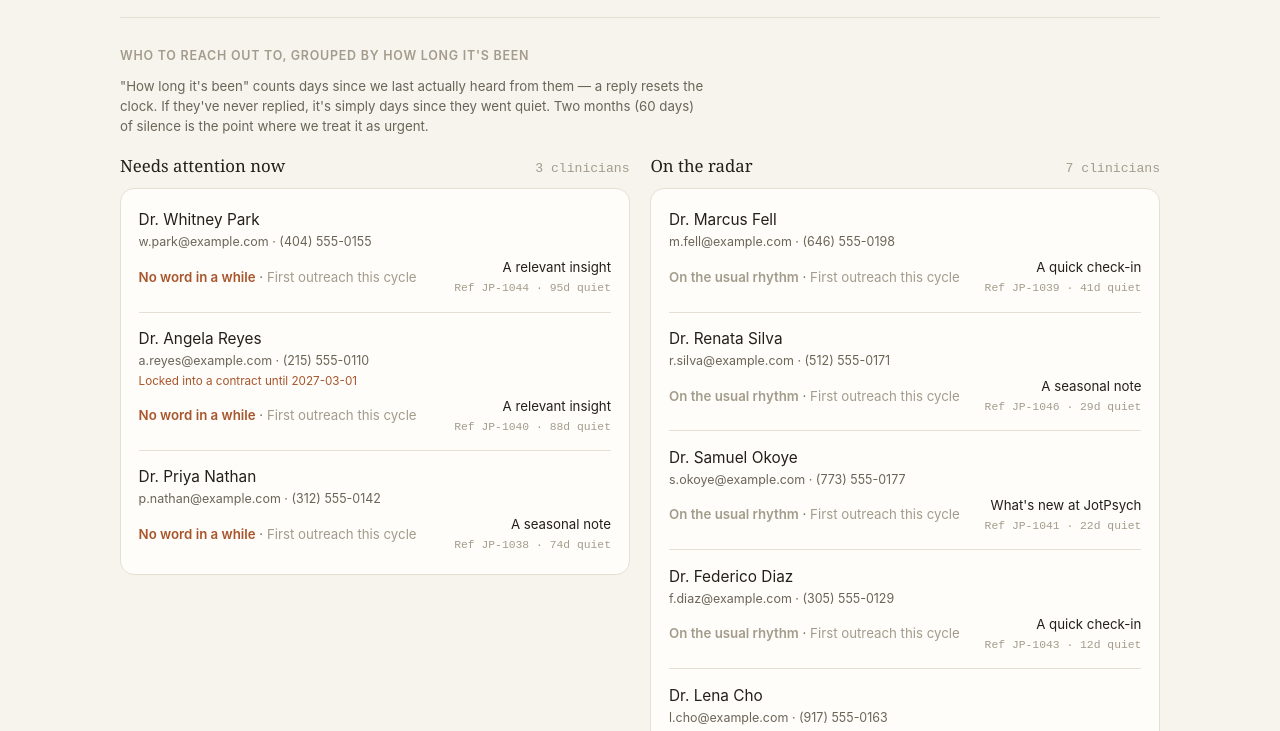
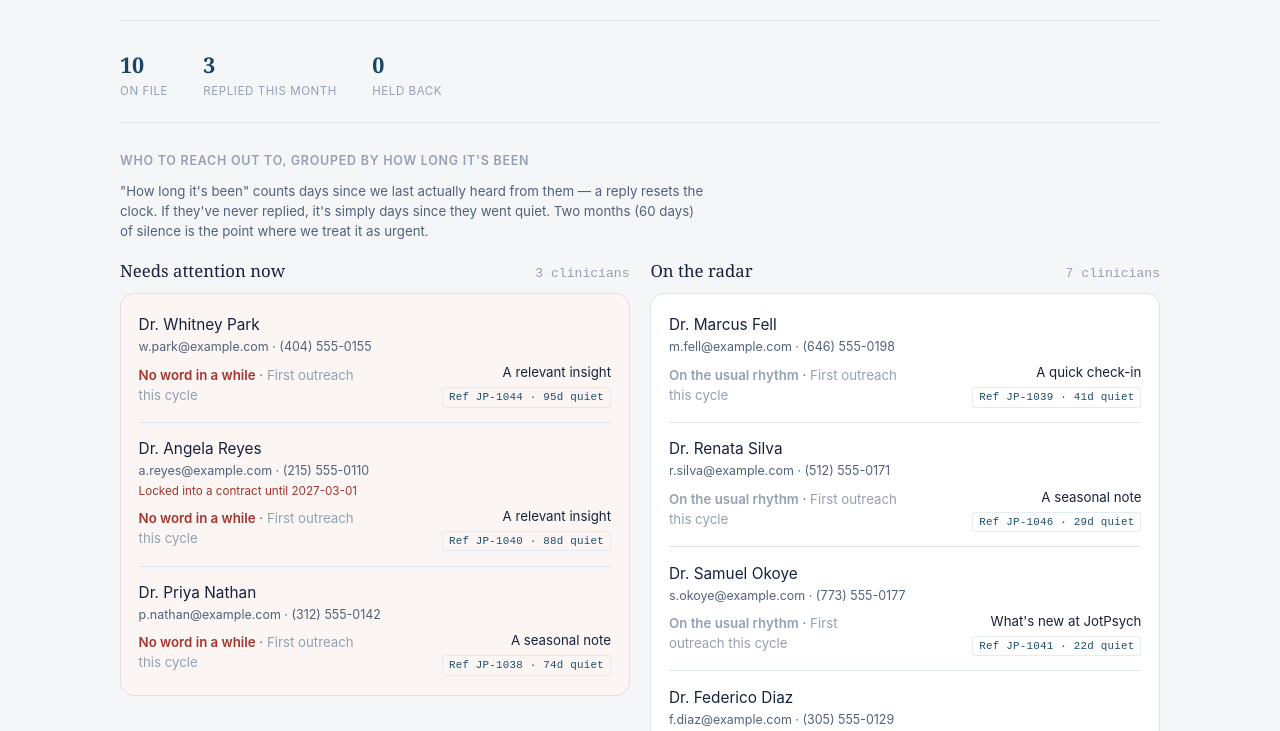
Before and after one commit to priy022/jotpsych, a plain HTML site: page index.html in a window 1280 px wide. Shown: the part 264-995 px from the top of the page. Drawn offline with Linux system fonts and the light colour scheme.

Commit message:
Add files via upload

```diff
--- a/index.html
+++ b/index.html
@@ -6,18 +6,20 @@
 <title>JotPsych — Staying in Touch</title>
 <style>
   :root {
-    --paper: #f7f4ee;
-    --panel: #fffdf9;
-    --ink: #23201a;
-    --ink-soft: #6b6558;
-    --ink-faint: #a39c8c;
-    --line: #e6e0d3;
-    --accent: #a8552c;
-    --accent-bg: #f3e3d8;
-    --calm: #3f6e5e;
-    --calm-bg: #e4ede8;
-    --warn: #8a6d1f;
-    --warn-bg: #f5edd6;
+    --paper: #f4f6f8;
+    --panel: #ffffff;
+    --ink: #16233a;
+    --ink-soft: #52627a;
+    --ink-faint: #94a1b3;
+    --line: #e0e5eb;
+    --accent: #a3352c;
+    --accent-bg: #f4e3e0;
+    --calm: #1d4e6e;
+    --calm-bg: #e3ecf2;
+    --brand: #17456b;
+    --brand-bg: #e7eef4;
+    --warn: #6b4d10;
+    --warn-bg: #f2ecd9;
     --serif: Georgia, 'Iowan Old Style', 'Palatino Linotype', serif;
     --sans: -apple-system, BlinkMacSystemFont, 'Segoe UI', sans-serif;
     --mono: 'SF Mono', 'Courier New', monospace;
@@ -56,7 +58,7 @@
     cursor: pointer;
     font-family: var(--sans);
   }
-  button.pill.active { background: var(--ink); color: var(--paper); border-color: var(--ink); }
+  button.pill.active { background: var(--brand); color: #fff; border-color: var(--brand); }
   button.pill:hover:not(.active) { border-color: var(--ink-faint); }
 
   .filter-row {
@@ -74,22 +76,42 @@
 
   .reassess-banner {
     display: none;
-    background: var(--warn-bg);
-    border: 1px solid #e3d5a3;
-    border-radius: 12px;
-    padding: 1rem 1.2rem;
+    background: var(--panel);
+    border-left: 3px solid var(--warn);
+    border-radius: 4px;
+    padding: 0.9rem 1.2rem;
     margin-bottom: 1.6rem;
-    font-size: 0.9rem;
-    color: #5f4c14;
+    font-size: 0.88rem;
+    color: var(--ink-soft);
     line-height: 1.55;
   }
   .reassess-banner.show { display: block; }
-  .reassess-banner b { color: #4a3b0f; }
+  .reassess-banner b { color: var(--ink); font-weight: 700; }
+  .reassess-banner .eyebrow {
+    display: block;
+    font-size: 0.7rem;
+    text-transform: uppercase;
+    letter-spacing: 0.06em;
+    color: var(--warn);
+    font-weight: 600;
+    margin-bottom: 3px;
+  }
 
   .headline { margin-bottom: 1.8rem; padding-bottom: 1.4rem; border-bottom: 1px solid var(--line); }
-  .headline .big { font-family: var(--serif); font-size: 2rem; font-weight: 400; margin: 0 0 0.3rem; }
-  .headline .big em { font-style: normal; color: var(--accent); }
+  .headline .big { font-family: var(--serif); font-size: 2.1rem; font-weight: 400; letter-spacing: -0.01em; margin: 0 0 0.3rem; font-variant-numeric: tabular-nums; }
+  .headline .big em { font-style: normal; font-weight: 700; color: var(--accent); }
   .headline .sub { color: var(--ink-soft); font-size: 0.94rem; margin: 0; max-width: 68ch; }
+
+  .stat-strip {
+    display: flex;
+    gap: 2.2rem;
+    margin-bottom: 1.8rem;
+    padding-bottom: 1.4rem;
+    border-bottom: 1px solid var(--line);
+    flex-wrap: wrap;
+  }
+  .stat-block .num { font-family: var(--serif); font-size: 1.35rem; font-weight: 700; color: var(--brand); font-variant-numeric: tabular-nums; }
+  .stat-block .label { font-size: 0.72rem; text-transform: uppercase; letter-spacing: 0.05em; color: var(--ink-faint); margin-top: 1px; }
 
   .section-label {
     font-size: 0.78rem; text-transform: uppercase; letter-spacing: 0.06em;
@@ -105,6 +127,7 @@
   .stale-col-head .count { font-family: var(--mono); font-size: 0.82rem; color: var(--ink-faint); }
 
   .card-list { background: var(--panel); border: 1px solid var(--line); border-radius: 14px; padding: 0.3rem 1.1rem; }
+  .card-list.urgent-list { background: #fbf5f4; border-color: #ecdcd9; }
   .row {
     padding: 0.9rem 0;
     border-bottom: 1px solid var(--line);
@@ -124,7 +147,17 @@
   .trend.down { color: var(--accent); }
   .trend.flat { color: var(--ink-faint); }
   .row .action { text-align: right; font-size: 0.83rem; }
-  .row .refcode { display: block; font-family: var(--mono); font-size: 0.71rem; color: var(--ink-faint); margin-top: 2px; }
+  .row .refcode {
+    display: inline-block;
+    font-family: var(--mono);
+    font-size: 0.68rem;
+    color: var(--calm);
+    margin-top: 4px;
+    padding: 1px 6px;
+    border: 1px solid var(--calm-bg);
+    border-radius: 3px;
+    letter-spacing: 0.02em;
+  }
   .empty-note { font-size: 0.85rem; color: var(--ink-faint); font-style: italic; padding: 0.9rem 0; }
 
   .secondary-grid { display: grid; grid-template-columns: 1fr 1fr; gap: 1.5rem; }
@@ -174,6 +207,7 @@
   <div class="reassess-banner" id="reassessBanner"></div>
 
   <div class="headline" id="headline"></div>
+  <div class="stat-strip" id="statStrip"></div>
 
   <p class="section-label">Who to reach out to, grouped by how long it's been</p>
   <p class="section-note">"How long it's been" counts days since we last actually heard from them — a reply resets the clock. If they've never replied, it's simply days since they went quiet. Two months (60 days) of silence is the point where we treat it as urgent.</p>
@@ -181,7 +215,7 @@
   <div class="stale-columns">
     <div>
       <div class="stale-col-head"><h3>Needs attention now</h3><span class="count" id="urgentCount"></span></div>
-      <div class="card-list" id="urgentRows"></div>
+      <div class="card-list urgent-list" id="urgentRows"></div>
     </div>
     <div>
       <div class="stale-col-head"><h3>On the radar</h3><span class="count" id="steadyCount"></span></div>
@@ -489,6 +523,13 @@ function render() {
     <p class="sub">${warmedCount ? warmedCount + ' just responded well — worth following up while it is fresh. ' : ''}${data.heldEvents.length ? data.heldEvents.length + ' message' + (data.heldEvents.length>1?'s were':' was') + ' held back this month.' : ''}</p>
   `;
 
+  const repliedThisCycleCount = filtered.filter(r => r.repliedThisCycle).length;
+  document.getElementById('statStrip').innerHTML = `
+    <div class="stat-block"><div class="num">${filtered.length}</div><div class="label">On file</div></div>
+    <div class="stat-block"><div class="num">${repliedThisCycleCount}</div><div class="label">Replied this month</div></div>
+    <div class="stat-block"><div class="num">${data.heldEvents.length}</div><div class="label">Held back</div></div>
+  `;
+
   document.getElementById('urgentCount').textContent = urgent.length + ' clinician' + (urgent.length===1?'':'s');
   document.getElementById('steadyCount').textContent = steady.length + ' clinician' + (steady.length===1?'':'s');
   document.getElementById('urgentRows').innerHTML = urgent.length ? urgent.map(renderRowCard).join('') : '<p class="empty-note">Nobody in this view has gone quiet that long.</p>';
@@ -507,7 +548,7 @@ function render() {
     const latest = ESTABLISHED_REPLY_RATE_HISTORY[cycles[cycles.length-1]];
     if (latest < 0.15 && latest < prior * 0.5) {
       banner.classList.add('show');
-      banner.innerHTML = `<b>Reply rates dropped sharply among clinicians we've had on file a while</b> — down to ${(latest*100).toFixed(0)}% from ${(prior*100).toFixed(0)}% the month before. This is measured only on people who've had real time to respond, so it isn't just the list growing — worth a look at the approach itself, not just which message type gets picked next.`;
+      banner.innerHTML = `<span class="eyebrow">Worth a closer look</span><b>Reply rates dropped sharply among clinicians we've had on file a while</b> — down to ${(latest*100).toFixed(0)}% from ${(prior*100).toFixed(0)}% the month before. This is measured only on people who've had real time to respond, so it isn't just the list growing — worth a look at the approach itself, not just which message type gets picked next.`;
     } else {
       banner.classList.remove('show');
     }
```
